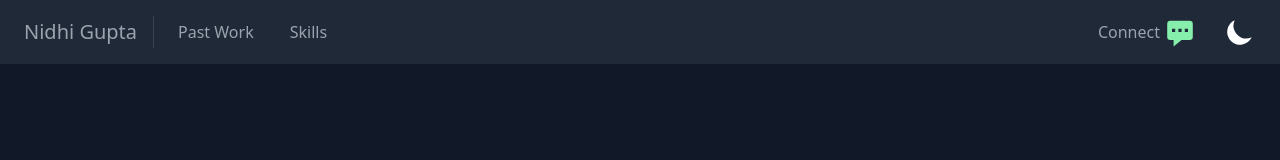
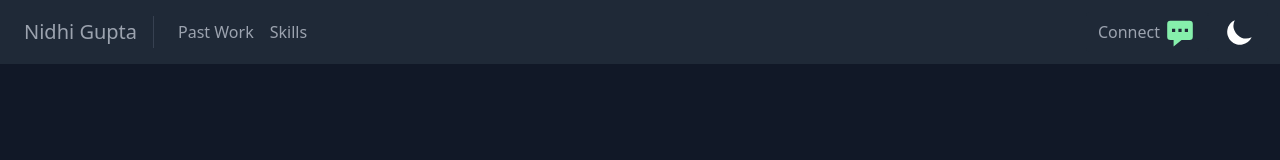
Before and after one commit to nidhi-gupta-1/portfolio, a React (Create React App) app: page / in a window 1280 px wide. Shown: the top 160 px of the page. Built offline with nearby package versions, Linux system fonts and the light colour scheme.

Commit message:
new changes

```diff
--- a/src/components/Navbar.js
+++ b/src/components/Navbar.js
@@ -18,10 +18,10 @@ export default function Navbar({theme, setTheme}) {
           </a>
         </div>
         <nav className="md:mr-auto md:ml-4 md:py-1 md:pl-4 md:border-l md:border-gray-700	flex flex-wrap items-center text-base justify-center">
-          <a href="#projects" className="mr-5 px-2 dark:hover:bg-gray-700 hover:bg-gray-200 rounded">
+          <a href="#projects" className="px-2 dark:hover:bg-gray-700 hover:bg-gray-200 rounded">
             Past Work
           </a>
-          <a href="#skills" className="mr-5 px-2 dark:hover:bg-gray-700 hover:bg-gray-200 rounded">
+          <a href="#skills" className="px-2 dark:hover:bg-gray-700 hover:bg-gray-200 rounded">
             Skills
           </a>
         </nav>
```
